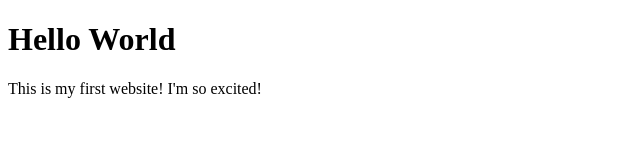
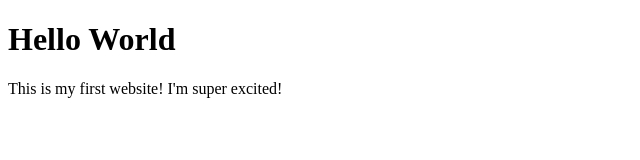
Before and after one commit to dylanfox44/Hello-World, a plain HTML site: page index.html in a window 1280 px wide. Shown: the full height of the page, 0-640 px from the left. Drawn offline with Linux system fonts and the light colour scheme.

Commit message:
Update index.html

```diff
--- a/index.html
+++ b/index.html
@@ -7,6 +7,6 @@
 </head>
 <body>
     <h1>Hello World</h1>
-    <p>This is my first website! I'm so excited!</p>
+    <p>This is my first website! I'm super excited!</p>
 </body>
 </html>
```
